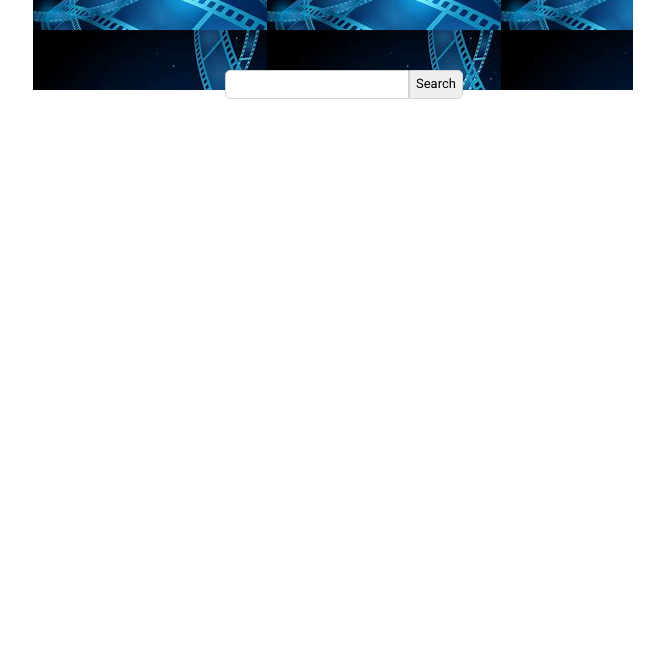
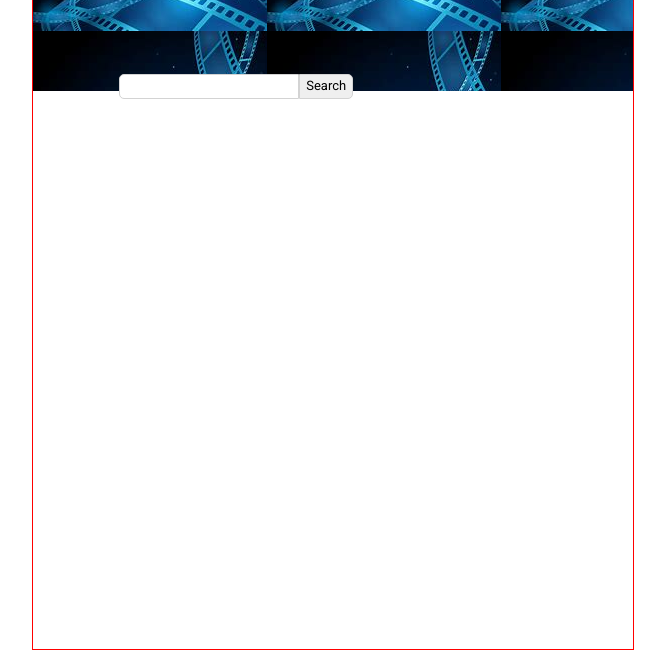
Before and after one commit to sria/MoviesWatchList, a website built with Vite: page index.html in a window 1280 px wide. Shown: the part 150-800 px from the top of the page, without its empty margins (307-972 px from the left). Built offline with nearby package versions, Linux system fonts and the light colour scheme.

Commit message:
Update index.css
css changes commit

```diff
--- a/index.css
+++ b/index.css
@@ -1,10 +1,12 @@
 body{
     max-width: 600px;
-    border: 0px solid red;
-
+    border: 1px solid red;
+    margin: 0px auto;
+    padding: 0;
+    font-family: 'Roboto', sans-serif;
 }
-html, body {
-    margin: 0 auto;
+html {
+    margin: 0px;
     padding: 0;
     font-family: 'Roboto', sans-serif;
        /*
@@ -44,8 +46,10 @@ header a{
     display: flex;
     gap:0px;
     position: absolute;
-    top: 27.5vh;
-    margin-left: 15vw;
+    top: 28vh;
+  left :33.3%;
+
+
     /*border: 1px solid purple;*/
 }
 input{
@@ -55,7 +59,7 @@ input{
     border: 1px solid lightgrey;
     border-top-left-radius: 5px;
     border-bottom-left-radius: 5px;
-    padding: 5px;
+    padding: 3px;
     font-size: 0.9em;
 }
 
@@ -79,12 +83,15 @@ button{
 
 .movie-item{
     margin: 30px auto;
-    border: 0px solid purple;
+    padding: 0px;
+    border: 1px solid purple;
     border-bottom: 1px solid lightgray;
-    width: 90%;
+    width: 100%;
     height: 20%;
     display: flex;
     padding-bottom: 10px;
+
+
 }
 
 .movie-item img{
```
